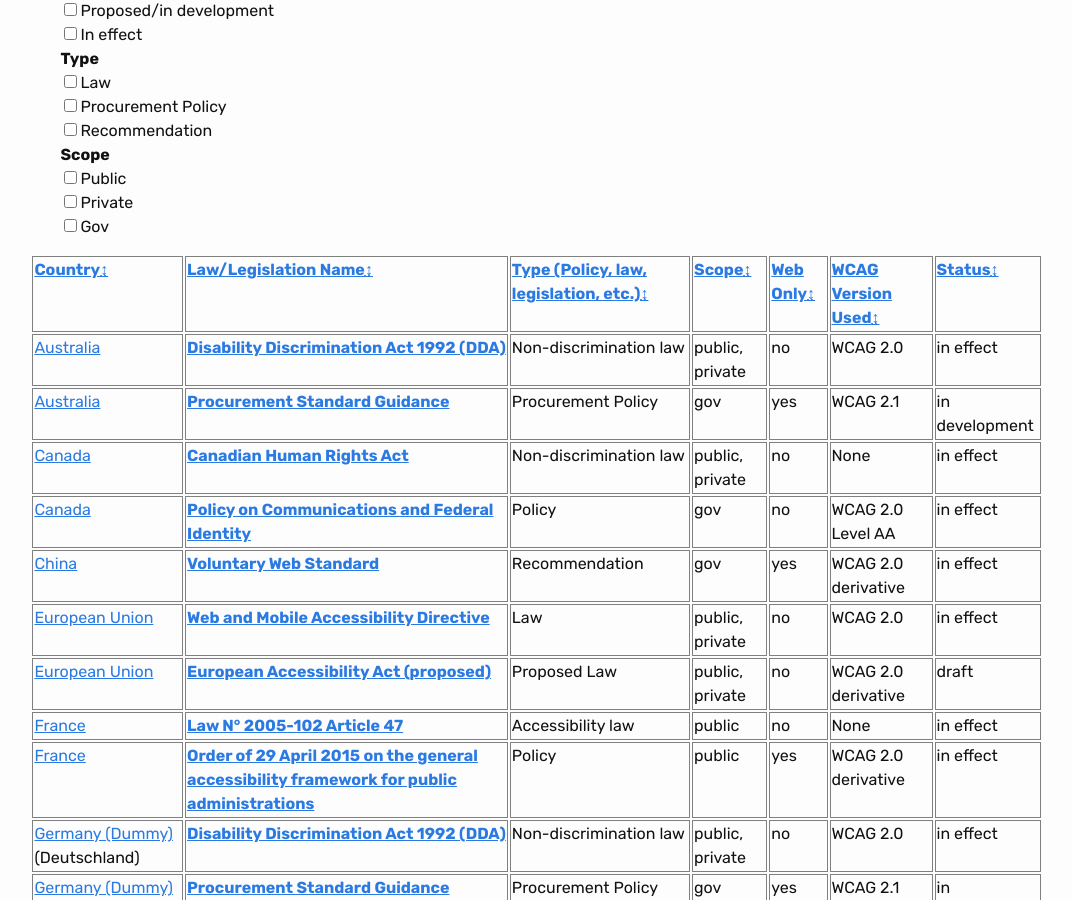
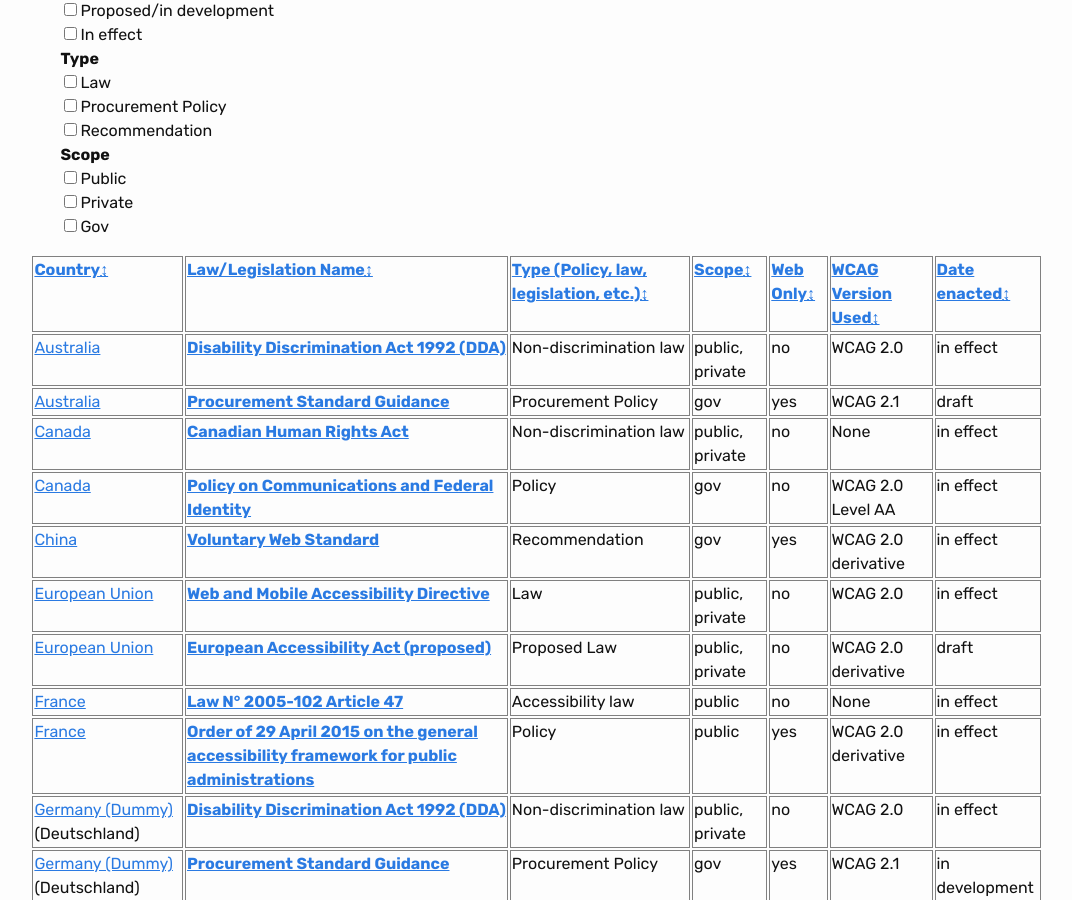
Before and after one commit to w3c/wai-policies-prototype, a Jekyll site: the page built from index.html, in a window 1280 px wide and 900 px high, scrolled down 1157 px. Shown: the whole window, without its empty margins (207-1279 px from the left). Built offline with Jekyll 4.4.1, drawn with Linux system fonts in a browser that asks for light colours.

Commit message:
Change status to Date enacted
WIP relates to #21
need to change md/yaml status to enactdate

```diff
--- a/_policies/australia.md
+++ b/_policies/australia.md
@@ -33,7 +33,7 @@ policies:
     url: https://www.legislation.gov.au/Details/C2016C00763
     updated: 2016-10-01
     wcagver: WCAG 2.1
-    status: in development
+    status: draft
     type: Procurement Policy
     ministries:
       - title: Minister of Finance
--- a/index.html
+++ b/index.html
@@ -76,7 +76,7 @@ layout: default
         <th>Scope</th>
         <th>Web Only</th>
         <th>WCAG Version Used</th>
-        <th>Status</th>
+        <th>Date enacted</th>
       </tr>
       {% for policy in site.policies %}
       {% for p in policy.policies %}
@@ -87,7 +87,7 @@ layout: default
         <td>{{p.scope}}</td>
         <td>{%if p.webonly == true %}yes{% else %}no{%endif%}</td>
         <td>{{p.wcagver}}</td>
-        <td>{{p.status}}</td>
+        <td>{{p.status}}</td> <!-- need to change status to enactdate here and in yaml/md files for countries -->
       </tr>
       {% endfor %}
     {% endfor %}
```
